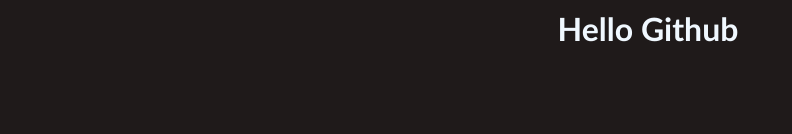
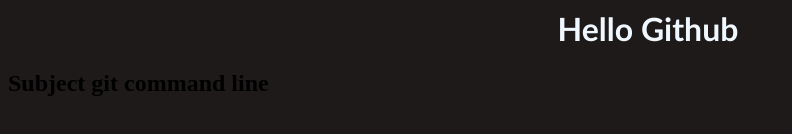
Before and after one commit to sndjones007/github-test-course, a plain HTML site: page index.html in a window 1280 px wide. Shown: the part 220-354 px from the top of the page, without its empty margins (0-792 px from the left). Drawn offline with Linux system fonts and the light colour scheme.

Commit message:
added h2 subtopic

```diff
--- a/index.html
+++ b/index.html
@@ -9,6 +9,7 @@
     <div>
         <img src="./lotus-flower-1805784_1280.png" alt="" srcset="">
         <h1>Hello Github</h1>
+        <h2>Subject git command line</h2>
     </div>
 </body>
 </html>
```
